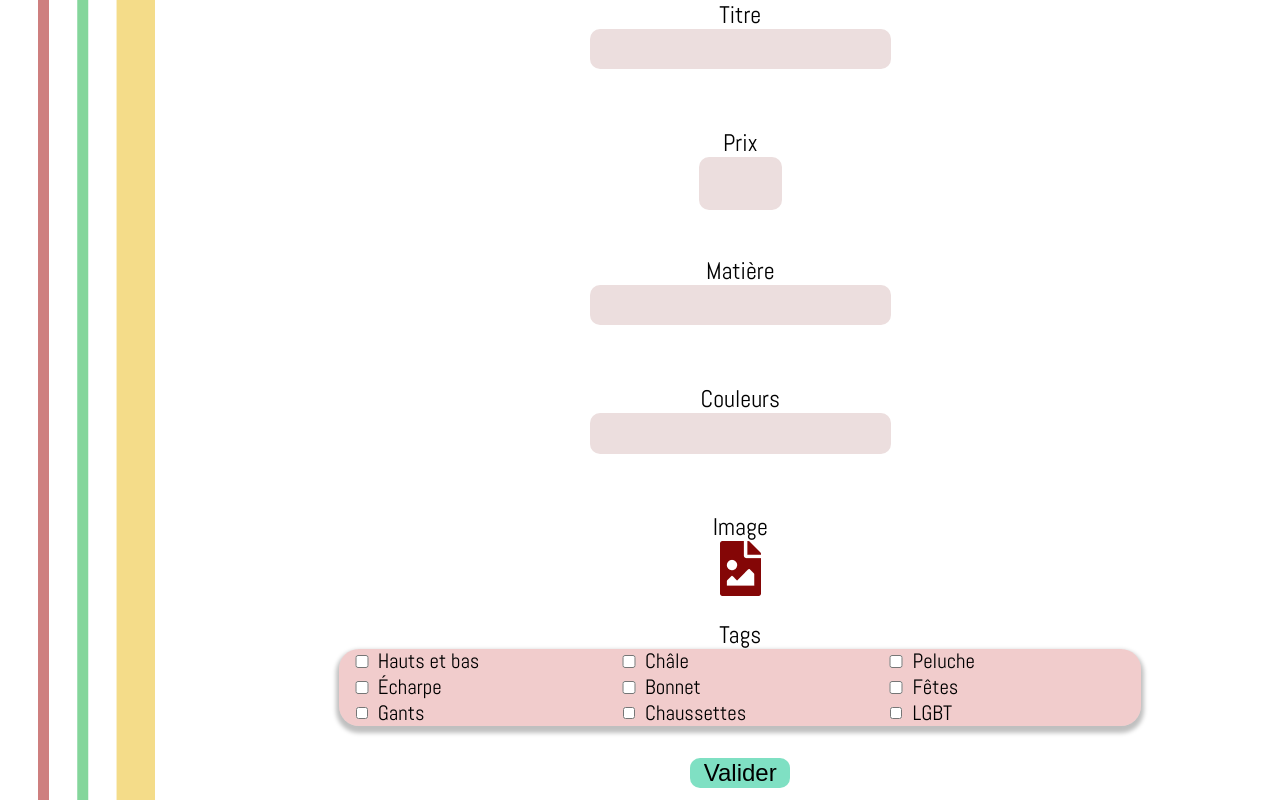
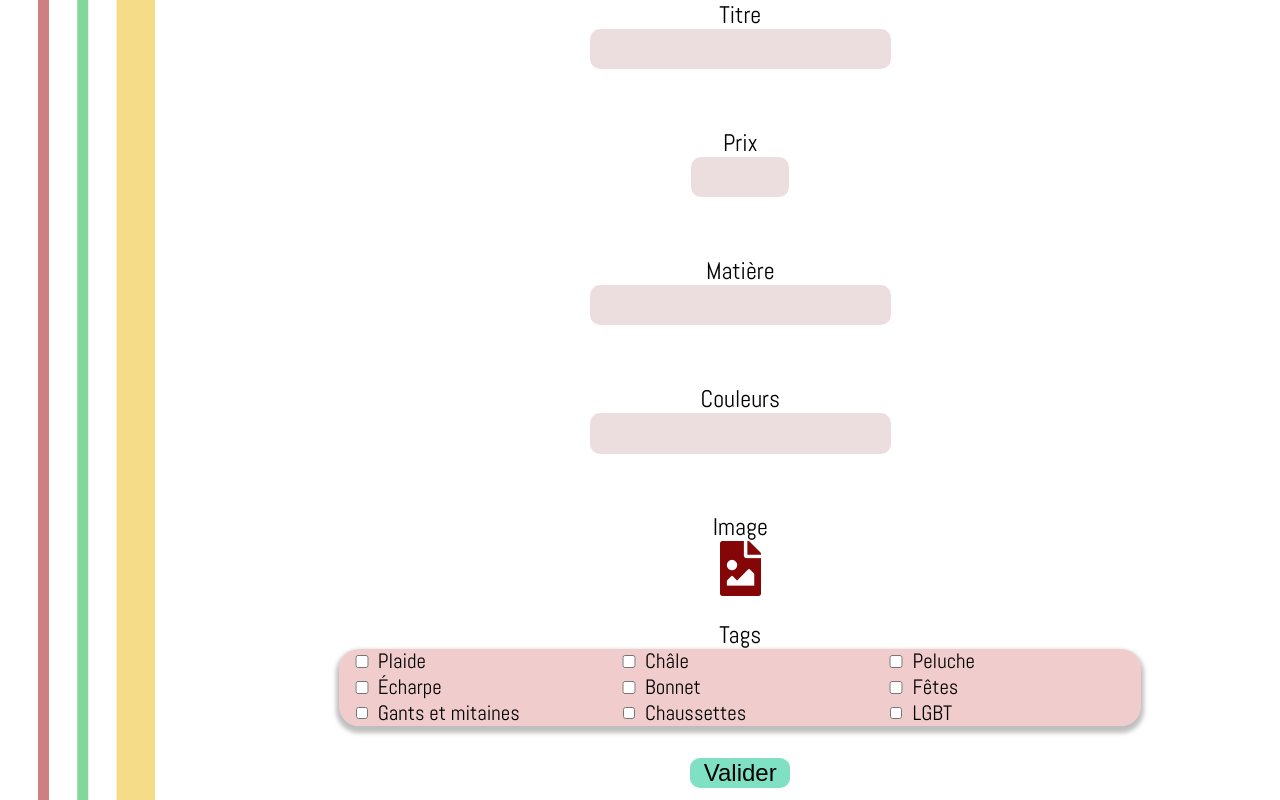
Before and after one commit to Marine-Le-Pennec/Celine-backoffice, a React (Create React App) app: page /new in a window 1280 px wide. Built offline with nearby package versions, Linux system fonts and the light colour scheme.

Commit message:
tags change and price

```diff
--- a/src/Containers/New.js
+++ b/src/Containers/New.js
@@ -65,6 +65,7 @@ const New = () => {
 					<p>Prix</p>
 					<input
 						required
+						step='.01'
 						type='number'
 						className='number-input'
 						name='price'
@@ -112,10 +113,10 @@ const New = () => {
 									ref={register}
 									type='checkbox'
 									name='tags'
-									value='Vetement'
+									value='Plaid'
 									className='checkbox'
 								/>
-								<label htmlFor='topDown'>Hauts et bas</label>
+								<label htmlFor='topDown'>Plaide</label>
 							</div>
 							<div className='new-tag-input-container'>
 								<input
@@ -135,7 +136,7 @@ const New = () => {
 									value='Gants'
 									className='checkbox'
 								/>
-								<label htmlFor='gants'>Gants</label>
+								<label htmlFor='gants'>Gants et mitaines</label>
 							</div>
 						</div>
 						<div className='new-tags-column'>
--- a/src/assets/css/New.css
+++ b/src/assets/css/New.css
@@ -48,8 +48,9 @@ input {
 	padding-left: 6%;
 }
 .number-input {
-	width: 20%;
-	height: 40%;
+	width: 40%;
+	height: 30%;
+	font-size: 1em;
 }
 
 .new-image-container {
```
